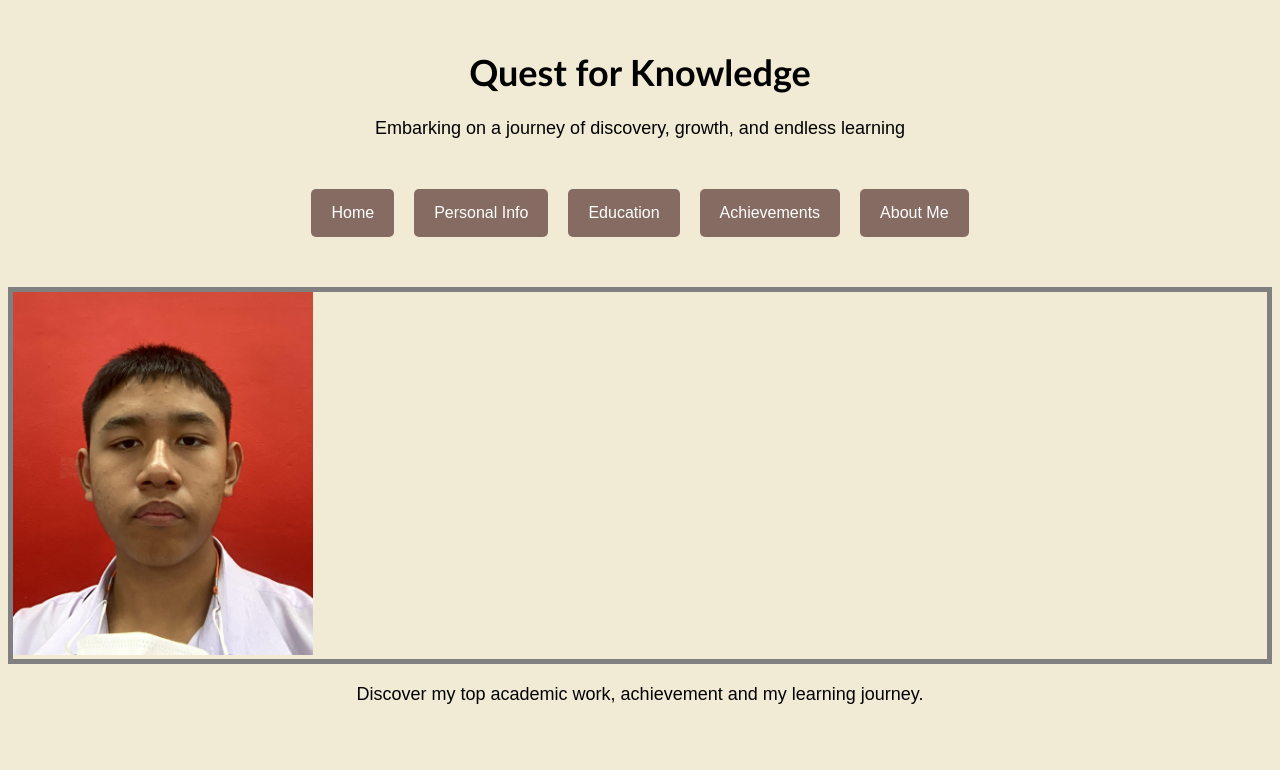
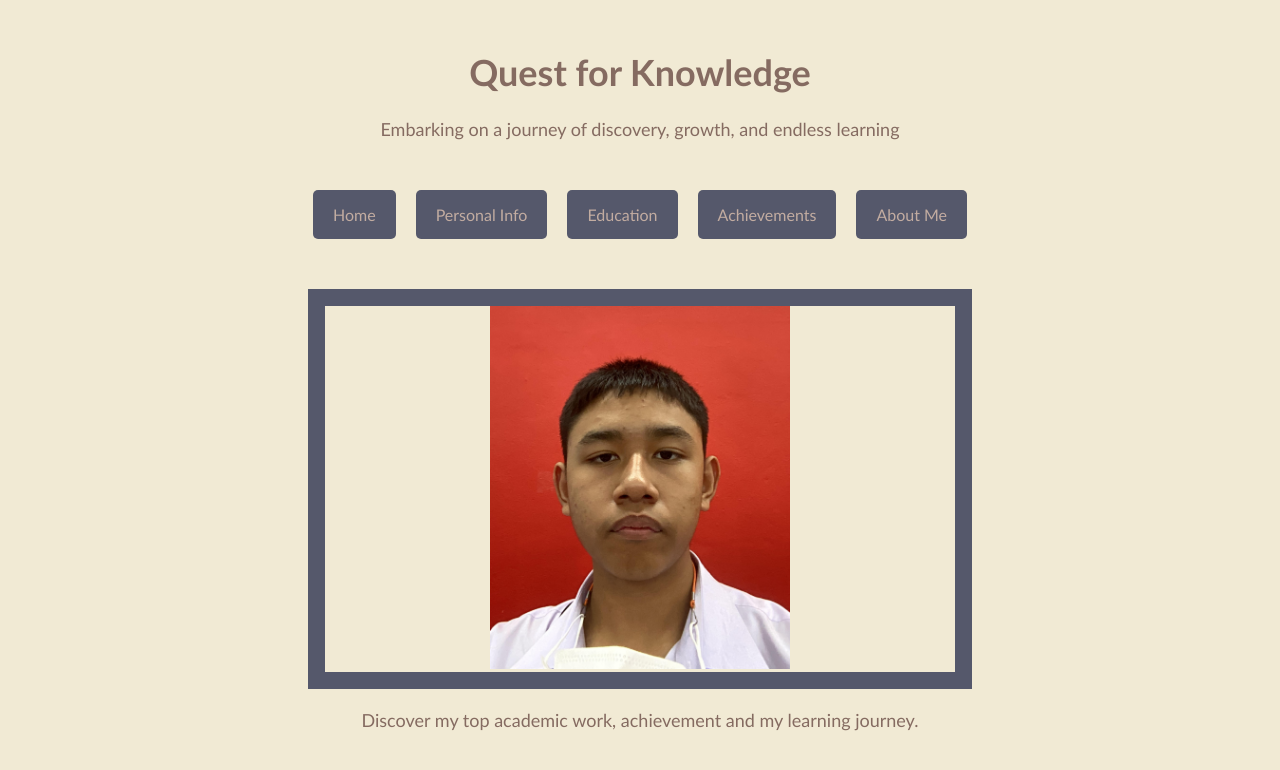
Before and after one commit to bankyuk/teerat.github.io, a plain HTML site: page index.html in a window 1280 px wide. Drawn offline with Linux system fonts and the light colour scheme.

Commit message:
upload photos

```diff
--- /dev/null
+++ b/css/mystyle.css
@@ -0,0 +1,46 @@
+body {
+    background-color: #F1EAD4;
+    font-family: 'Gill Sans', 'Gill Sans MT', Calibri, 'Trebuchet MS', sans-serif
+  }
+
+  h1 {
+    text-align: center;
+    font-size: 36px;
+    margin-top: 50px;
+    font-family: 'Gill Sans', 'Gill Sans MT', Calibri, 'Trebuchet MS', sans-serif;
+    color: #856b61;
+  }
+
+  p {
+    text-align: center;
+    font-size: 18px;
+    margin-top: 20px;
+    font-family: 'Gill Sans', 'Gill Sans MT', Calibri, 'Trebuchet MS', sans-serif;
+    color: #856b61;
+  }
+
+  .container {
+    display: flex;
+    justify-content: center;
+    margin-top: 50px;
+  }
+
+  .nav {
+    background-color: #55586b;
+    color: #c2aca1;
+    padding: 15px 20px;
+    text-align: center;
+    text-decoration: none;
+    display: inline-block;
+    font-size: 16px;
+    border-radius: 5px;
+    margin: 0 10px;
+  }
+
+  .profile-pic {
+    border: 17px solid #55586b;
+    margin-top: 50px;
+    margin-left: 300px;
+    margin-right: 300px;
+    text-align: center;
+  }
--- a/index.html
+++ b/index.html
@@ -1,48 +1,10 @@
 <!DOCTYPE html>
 <html>
 <head>
-<style>
-body {
-  background-color: #F1EAD4;
-  font-family: Arial, Helvetica, sans-serif;
-}
-
-h1 {
-  text-align: center;
-  font-size: 36px;
-  margin-top: 50px;
-  font-family: 'Gill Sans', 'Gill Sans MT', Calibri, 'Trebuchet MS', sans-serif;
-}
-
-p {
-  text-align: center;
-  font-size: 18px;
-  margin-top: 20px;
-}
-
-.container {
-  display: flex;
-  justify-content: center;
-  margin-top: 50px;
-}
-
-.nav {
-  background-color: #856b61;
-  color: white;
-  padding: 15px 20px;
-  text-align: center;
-  text-decoration: none;
-  display: inline-block;
-  font-size: 16px;
-  border-radius: 5px;
-  margin: 0 10px;
-}
-
-.profile-pic {
-  border: 5px solid #808080;
-  margin-top: 50px;
-}
-</style>
+  <meta charset="UTF-8">
+  <meta name="viewport" content="width=, initial-scale=1.0">
+  <title>teeratgithub</title>
+  <link rel="stylesheet" href="css/mystyle.css">
 </head>
 <body>
 
```
